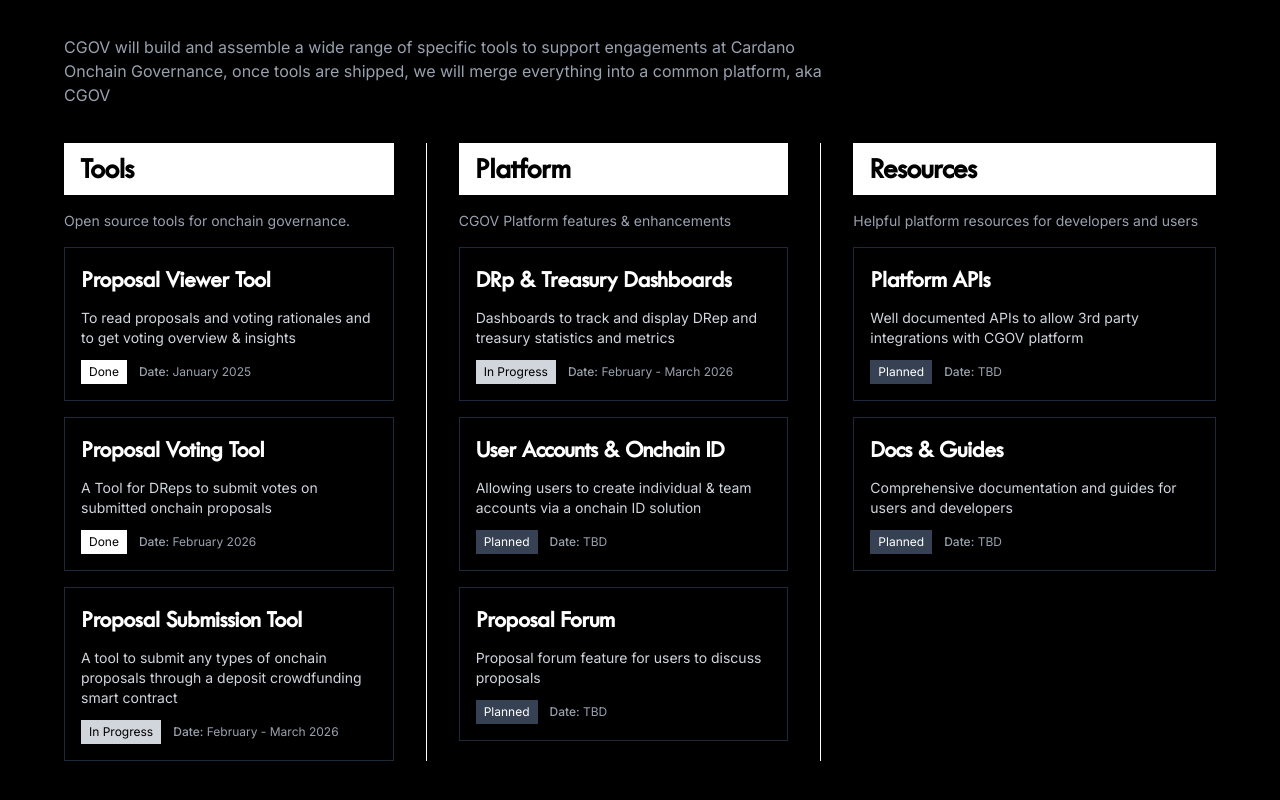
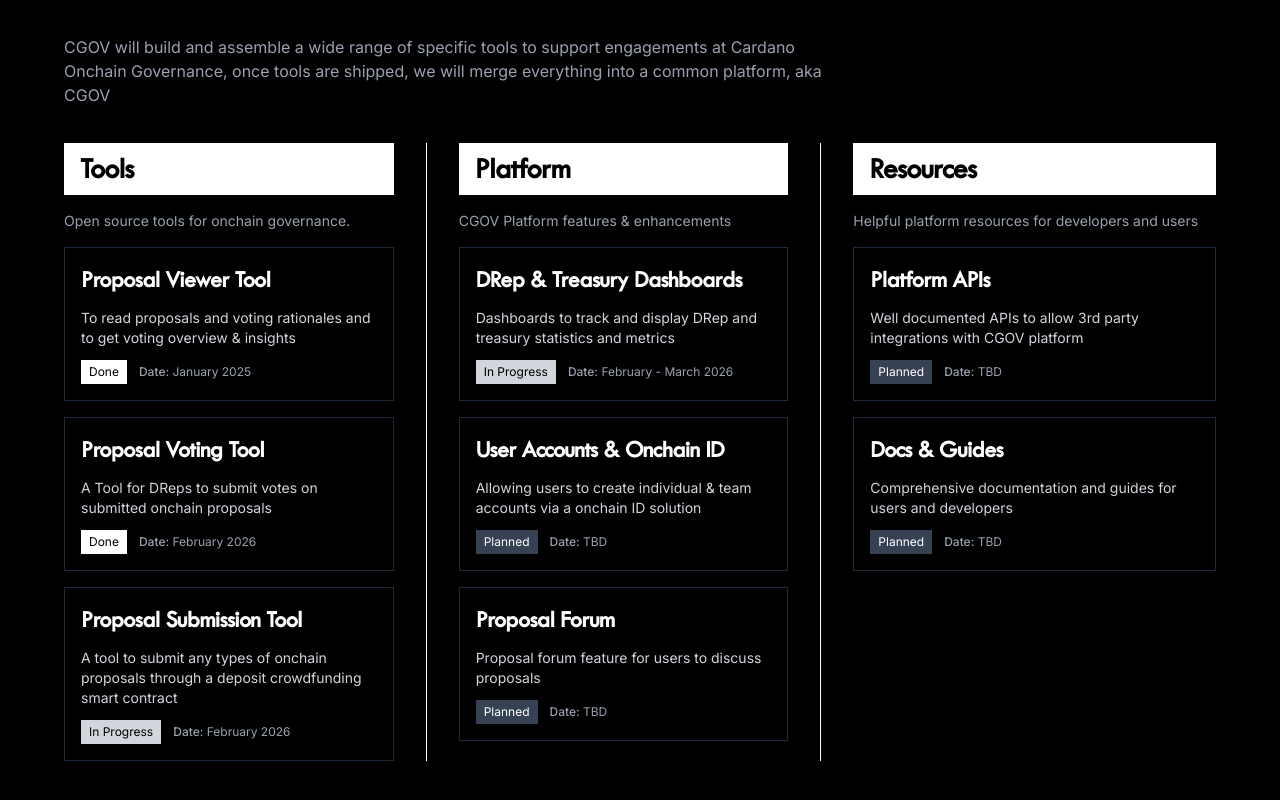
Before and after one commit to nomos-guild/nomos, a Next.js app: page /cgov in a window 1280 px wide. Shown: the part 1181-1981 px from the top of the page. Built offline with nearby package versions, Linux system fonts and the light colour scheme.

Commit message:
Update proposal links and correct titles in page.tsx
Updated links and corrected titles and objectives for various proposals.

```diff
--- a/app/cgov/page.tsx
+++ b/app/cgov/page.tsx
@@ -36,7 +36,7 @@
         date: "January 2025",
         objective: "Provide a fancy & friendly interface to view and analyze onchain proposals",
         developers: ["Mesh & SIDAN Lab"],
-        link: { label: "More", url: "https://app.cgov.io/" }
+        link: { label: "More", url: "https://x.com/meshsdk/status/2018252029597016392" }
       },
       {
         title: "Proposal Voting Tool",
@@ -46,14 +46,14 @@
         date: "February 2026",
         objective: "Facilitate voting for DReps on governance proposals",
         developers: ["Mesh & SIDAN Lab"],
-        link: { label: "More", url: "#" }
+        link: { label: "More", url: "https://x.com/Nomos_guild/status/2020810895056597105" }
       },
       {
         title: "Proposal Submission Tool",
         cardPreview: "A tool to submit any types of onchain proposals through a deposit crowdfunding smart contract",
         description: "A tool to submit any types of onchain proposals through a deposit crowdfunding smart contract",
         status: "in_progress",
-        date: "February - March 2026",
+        date: "February 2026",
         objective: "To make it more easy and financially affordable for anyone to submit onchain proposals through a smart contract feature which allows anyone to contribute to the deposit needed to submit a onchain proposal",
         developers: ["Mesh & SIDAN Lab"],
         link: { label: "More", url: "#" }
@@ -65,12 +65,12 @@
     description: "CGOV Platform features & enhancements",
     cards: [
       {
-        title: "DRp & Treasury Dashboards",
+        title: "DRep & Treasury Dashboards",
         cardPreview: "Dashboards to track and display DRep and treasury statistics and metrics",
         description: "Dashboards to track and display DRep and treasury statistics and metrics",
         status: "in_progress",
         date: "February - March 2026",
-        objective: "Provide comprehensive treasury insights and analytics",
+        objective: "Provide comprehensive DRep and treasury insights & analytics",
         developers: ["Mesh & SIDAN Lab"],
         link: { label: "More", url: "#" }
       },
```
